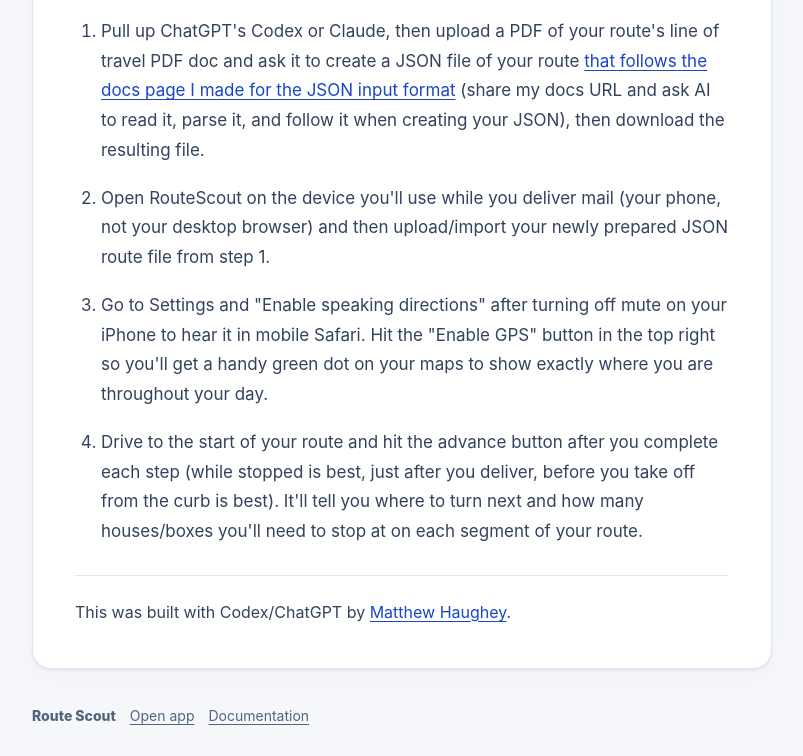
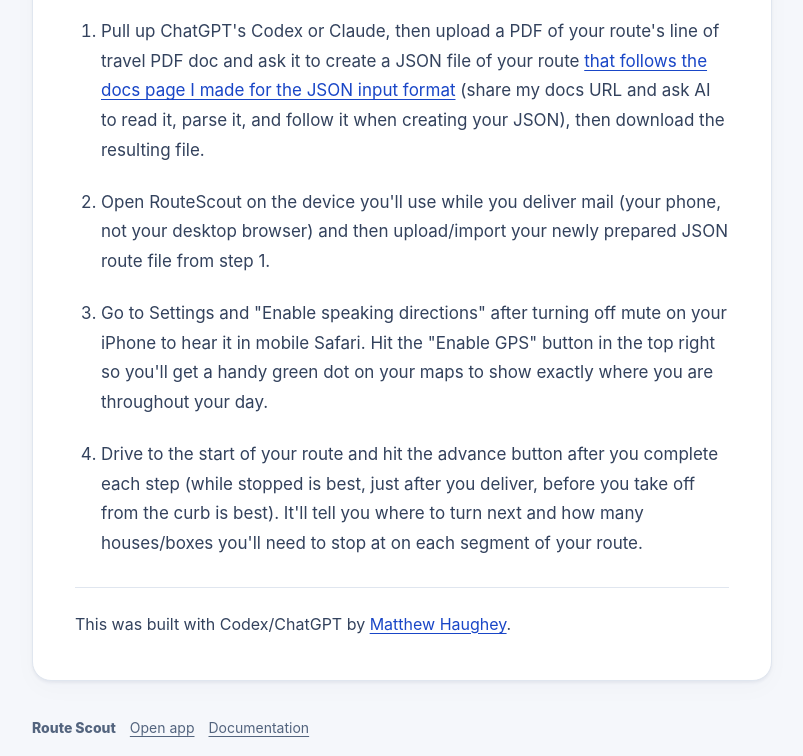
Before and after one commit to mathowie/RouteScout, a plain HTML site: page dist/about.html in a window 1280 px wide. Shown: the part 645-1401 px from the top of the page, without its empty margins (238-1041 px from the left). Drawn offline with Linux system fonts and the light colour scheme.

Commit message:
Match About instructions to paragraph spacing

```diff
--- a/dist/about.html
+++ b/dist/about.html
@@ -8,7 +8,7 @@
   <title>About · Route Scout</title>
   <link rel="icon" href="./icon.svg" type="image/svg+xml">
   <link rel="apple-touch-icon" href="./icon-192.png">
-  <link rel="stylesheet" href="./styles.css">
+  <link rel="stylesheet" href="./styles.css?v=about-spacing-20261120">
 </head>
 <body class="about-page">
   <header class="topbar">
--- a/dist/styles.css
+++ b/dist/styles.css
@@ -151,10 +151,10 @@ progress::-moz-progress-bar { background: var(--blue); border-radius: 12px; }
 .about-card { padding: clamp(24px, 5vw, 42px); }
 .about-card h1 { margin-bottom: 24px; font-size: clamp(32px, 6vw, 44px); line-height: 1.1; letter-spacing: -.045em; }
 .about-card h2 { margin: 32px 0 14px; font-size: clamp(24px, 5vw, 30px); line-height: 1.2; letter-spacing: -.035em; }
-.about-card p { color: var(--text); font-size: 17px; line-height: 1.75; }
+.about-card p, .about-card li { color: var(--text); font-size: 17px; line-height: 1.75; }
 .about-card p + p { margin-top: 22px; }
-.about-card ol { margin: 20px 0 0; padding-left: 26px; color: var(--text); font-size: 17px; line-height: 1.75; }
-.about-card li + li { margin-top: 18px; }
+.about-card ol { margin: 20px 0 0; padding-left: 26px; }
+.about-card li + li { margin-top: 22px; }
 .about-card a { color: var(--blue-deep); text-underline-offset: 3px; }
 .about-card .about-credit { margin-top: 28px; padding-top: 22px; border-top: 1px solid var(--line); font-size: 16px; }
 .bottom-nav { display: none; }
```
Also changed, not shown: dist/sw.js.
